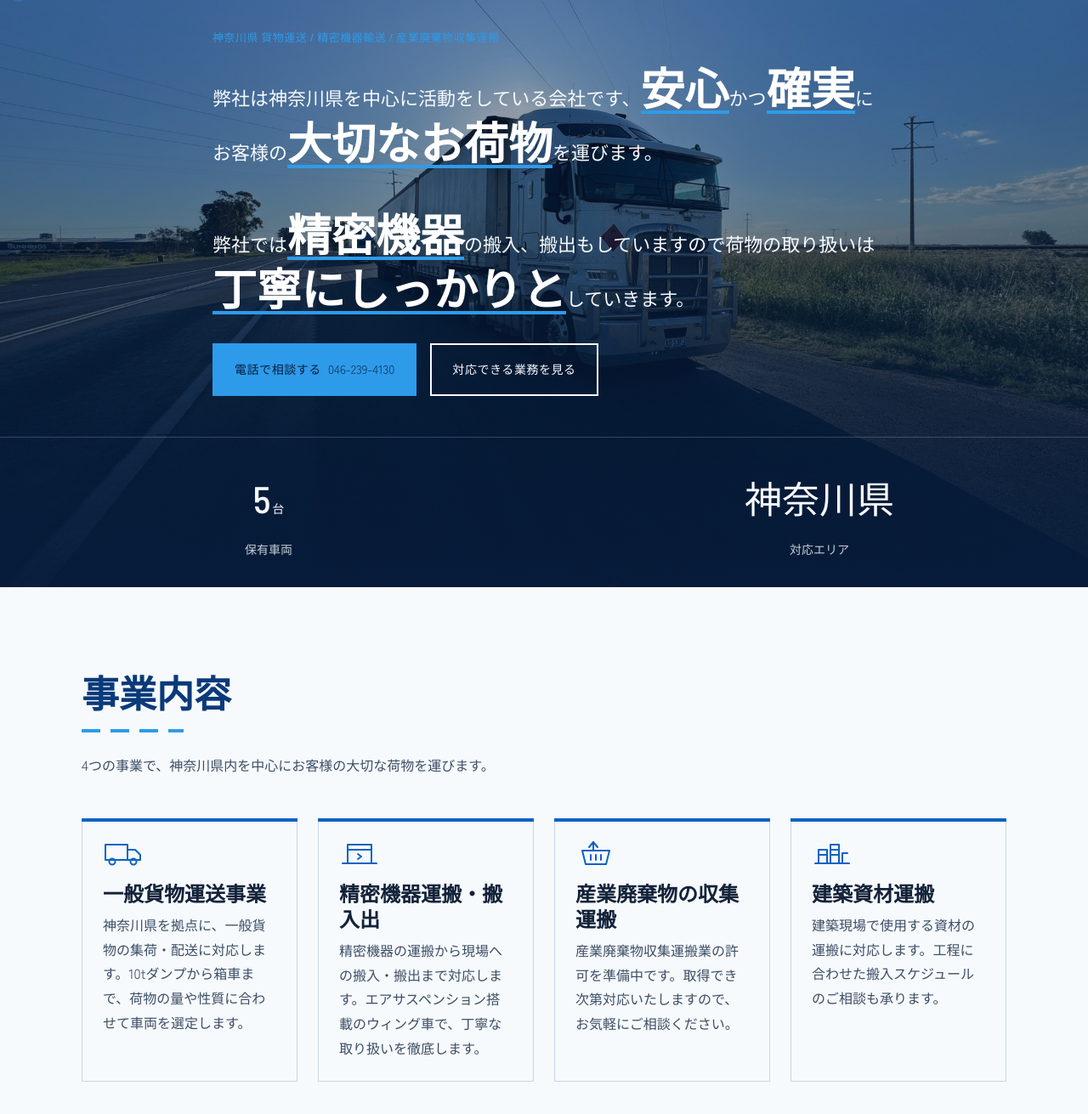
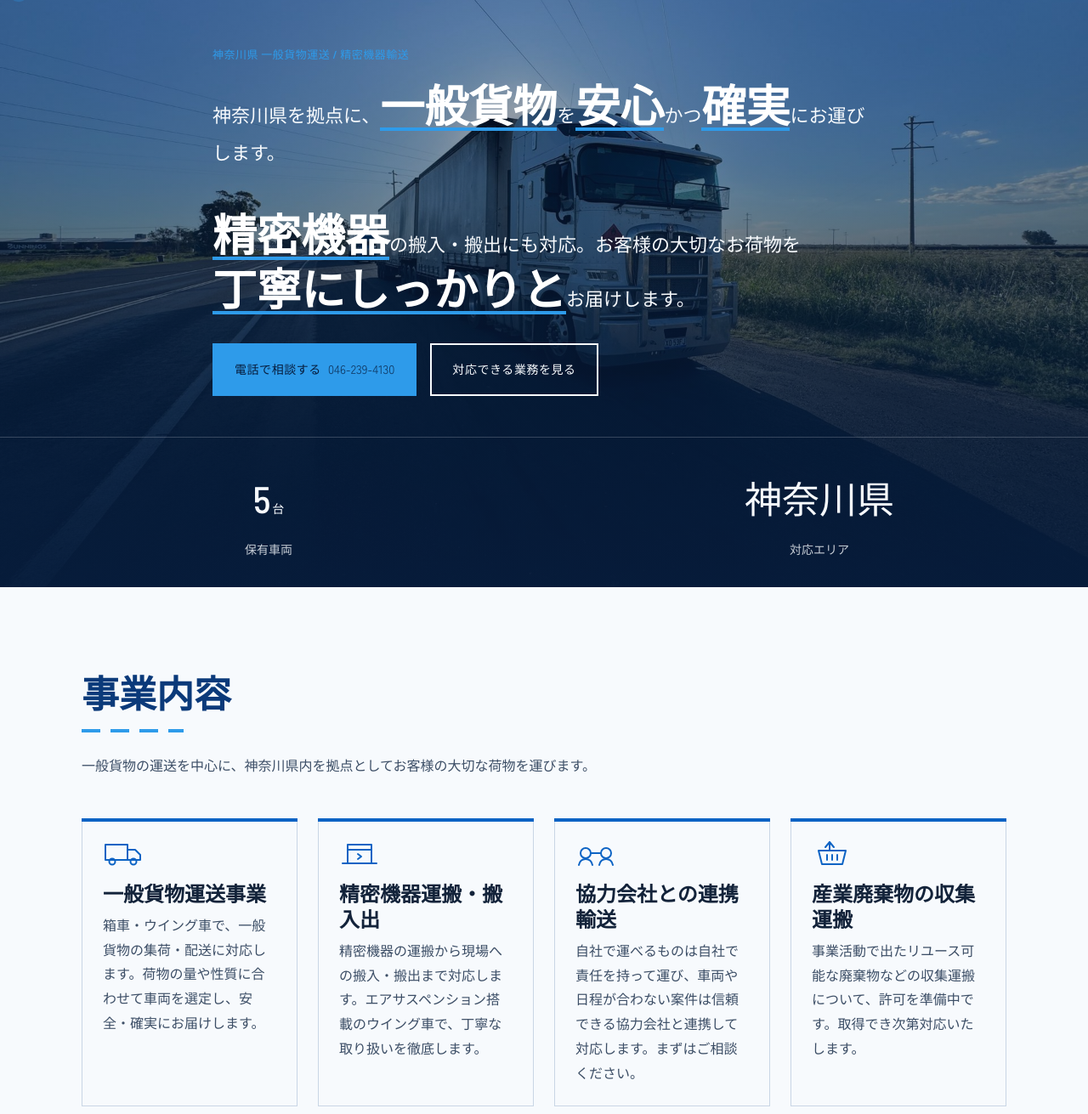
Before and after one commit to wwi195/kanda-dump-site, a plain HTML site: page index.html in a window 1280 px wide. Shown: the part 109-1420 px from the top of the page at 85% size. Drawn offline with Linux system fonts and the light colour scheme.

Commit message:
Shift copy toward general cargo: drop dump emphasis, add partner-network card
Co-Authored-By: Claude Opus 5.5 <noreply@anthropic.com>

```diff
--- a/index.html
+++ b/index.html
@@ -3,8 +3,8 @@
 <head>
 <meta charset="UTF-8">
 <meta name="viewport" content="width=device-width, initial-scale=1.0">
-<title>関東大興運輸株式会社｜神奈川県の貨物運送・精密機器輸送・産業廃棄物収集運搬</title>
-<meta name="description" content="神奈川県を拠点に、一般貨物運送事業、精密機器の運搬・搬入出、産業廃棄物収集運搬、建築資材運搬に対応。安心・安全・確実な輸送をお届けします。">
+<title>関東大興運輸株式会社｜神奈川県の一般貨物運送・精密機器輸送</title>
+<meta name="description" content="神奈川県を拠点とする一般貨物の運送会社です。箱車・エアサス付きウイング車で、一般貨物から精密機器まで安心・確実にお運びします。協力会社とも連携し、幅広い輸送に対応します。">
 <meta name="robots" content="noindex,nofollow">
 <!-- TODO:実データ：本番公開時にOGP画像・URL・favicon等を差し替え -->
 
@@ -80,11 +80,11 @@
     </div>
 
     <div class="l-container hero__content">
-      <p class="hero__label">神奈川県 貨物運送 / 精密機器輸送 / 産業廃棄物収集運搬</p>
+      <p class="hero__label">神奈川県 一般貨物運送 / 精密機器輸送</p>
       <h1 class="hero__statement">
-        弊社は神奈川県を中心に活動をしている会社です、<span class="hero__accent">安心</span>かつ<span class="hero__accent">確実</span>にお客様の<span class="hero__accent">大切なお荷物</span>を運びます。
+        神奈川県を拠点に、<span class="hero__accent">一般貨物</span>を<span class="hero__accent">安心</span>かつ<span class="hero__accent">確実</span>にお運びします。
         <br><br>
-        弊社では<span class="hero__accent">精密機器</span>の搬入、搬出もしていますので荷物の取り扱いは<span class="hero__accent">丁寧にしっかりと</span>していきます。
+        <span class="hero__accent">精密機器</span>の搬入・搬出にも対応。お客様の大切なお荷物を<span class="hero__accent">丁寧にしっかりと</span>お届けします。
       </h1>
       <div class="hero__actions">
         <a href="tel:0462394130" class="btn btn--primary">
@@ -109,28 +109,28 @@
   <section class="section" id="business">
     <div class="l-container">
       <h2 class="section__title" data-reveal>事業内容</h2>
-      <p class="section__lead" data-reveal>4つの事業で、神奈川県内を中心にお客様の大切な荷物を運びます。</p>
+      <p class="section__lead" data-reveal>一般貨物の運送を中心に、神奈川県内を拠点としてお客様の大切な荷物を運びます。</p>
 
       <div class="card-grid">
         <article class="card" data-reveal style="--i:0">
           <span class="card__icon"><svg viewBox="0 0 48 32" aria-hidden="true"><path d="M3 6h26v18H3z"/><path d="M29 12h9l6 6v6H29z"/><circle cx="11" cy="26" r="3.5"/><circle cx="36" cy="26" r="3.5"/></svg></span>
           <h3 class="card__title">一般貨物運送事業</h3>
-          <p class="card__text">神奈川県を拠点に、一般貨物の集荷・配送に対応します。10tダンプから箱車まで、荷物の量や性質に合わせて車両を選定します。</p>
+          <p class="card__text">箱車・ウイング車で、一般貨物の集荷・配送に対応します。荷物の量や性質に合わせて車両を選定し、安全・確実にお届けします。</p>
         </article>
         <article class="card" data-reveal style="--i:1">
           <span class="card__icon"><svg viewBox="0 0 48 32" aria-hidden="true"><path d="M10 6h28v22H10z"/><path d="M10 12h28"/><path d="M22 17l4 3-4 3"/><path d="M4 28h40"/></svg></span>
           <h3 class="card__title">精密機器運搬・搬入出</h3>
-          <p class="card__text">精密機器の運搬から現場への搬入・搬出まで対応します。エアサスペンション搭載のウィング車で、丁寧な取り扱いを徹底します。</p>
+          <p class="card__text">精密機器の運搬から現場への搬入・搬出まで対応します。エアサスペンション搭載のウイング車で、丁寧な取り扱いを徹底します。</p>
         </article>
         <article class="card" data-reveal style="--i:2">
+          <span class="card__icon"><svg viewBox="0 0 48 32" aria-hidden="true"><circle cx="12" cy="16" r="6"/><circle cx="36" cy="16" r="6"/><path d="M18 16h12"/><path d="M4 30c1-5 4-7 8-7s7 2 8 7M28 30c1-5 4-7 8-7s7 2 8 7"/></svg></span>
+          <h3 class="card__title">協力会社との連携輸送</h3>
+          <p class="card__text">自社で運べるものは自社で責任を持って運び、車両や日程が合わない案件は信頼できる協力会社と連携して対応します。まずはご相談ください。</p>
+        </article>
+        <article class="card" data-reveal style="--i:3">
           <span class="card__icon"><svg viewBox="0 0 48 32" aria-hidden="true"><path d="M16 9l5-6 5 6"/><path d="M21 3v10"/><path d="M8 13h32l-4 16H12z"/><path d="M18 18v6M24 18v6M30 18v6"/></svg></span>
           <h3 class="card__title">産業廃棄物の収集運搬</h3>
-          <p class="card__text">産業廃棄物収集運搬業の許可を準備中です。取得でき次第対応いたしますので、お気軽にご相談ください。</p>
-        </article>
-        <article class="card" data-reveal style="--i:3">
-          <span class="card__icon"><svg viewBox="0 0 48 32" aria-hidden="true"><path d="M4 28h40"/><path d="M8 28V12h10v16"/><path d="M22 28V6h10v22"/><path d="M36 28V16h6"/><path d="M8 18h10M22 12h10M22 18h10"/></svg></span>
-          <h3 class="card__title">建築資材運搬</h3>
-          <p class="card__text">建築現場で使用する資材の運搬に対応します。工程に合わせた搬入スケジュールのご相談も承ります。</p>
+          <p class="card__text">事業活動で出たリユース可能な廃棄物などの収集運搬について、許可を準備中です。取得でき次第対応いたします。</p>
         </article>
       </div>
     </div>
@@ -152,7 +152,7 @@
           <li class="flow-step" data-reveal style="--i:0">
             <span class="flow-step__number">01</span>
             <h3 class="flow-step__title">相談</h3>
-            <p class="flow-step__text">電話またはメールで、運びたい荷物の種類（精密機器／産業廃棄物／建築資材 など）と場所、希望の時期をお知らせください。</p>
+            <p class="flow-step__text">電話またはメールで、運びたい荷物の種類（一般貨物／精密機器 など）と場所、希望の時期をお知らせください。</p>
           </li>
           <li class="flow-step" data-reveal style="--i:1">
             <span class="flow-step__number">02</span>
@@ -187,7 +187,7 @@
           <tr><th scope="row">設立</th><td>20XX年X月<!-- TODO:実データ --></td></tr>
           <tr><th scope="row">資本金</th><td>X,000万円<!-- TODO:実データ --></td></tr>
           <tr><th scope="row">従業員数</th><td>XX名（うちドライバー XX名）<!-- TODO:実データ --></td></tr>
-          <tr><th scope="row">保有車両</th><td>10tダンプ 2台／エアサスウィングPGワイド4t 2台／キャラバン標準 1台（計5台）</td></tr>
+          <tr><th scope="row">保有車両</th><td>エアサス付きウイング車（4t・パワーゲート付きワイド）2台／大型車（10t）2台／キャラバン 1台（計5台）</td></tr>
           <tr>
             <th scope="row">許可・登録</th>
             <td>
```
